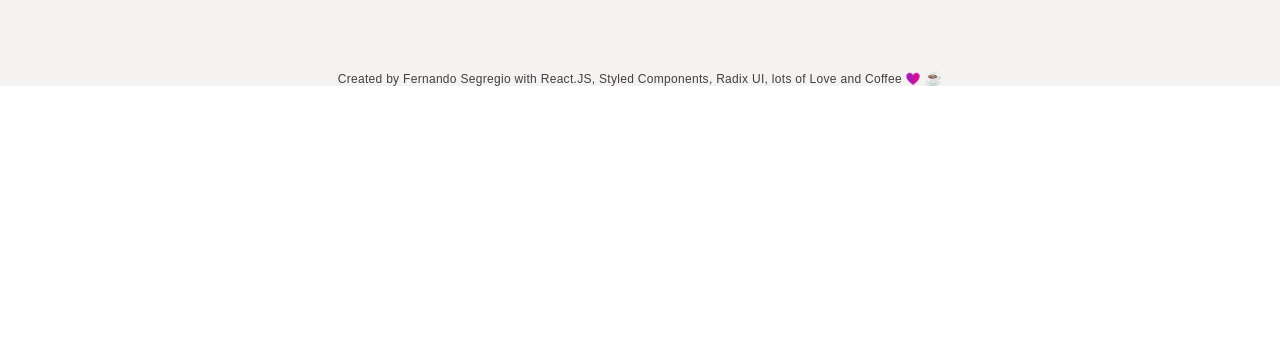
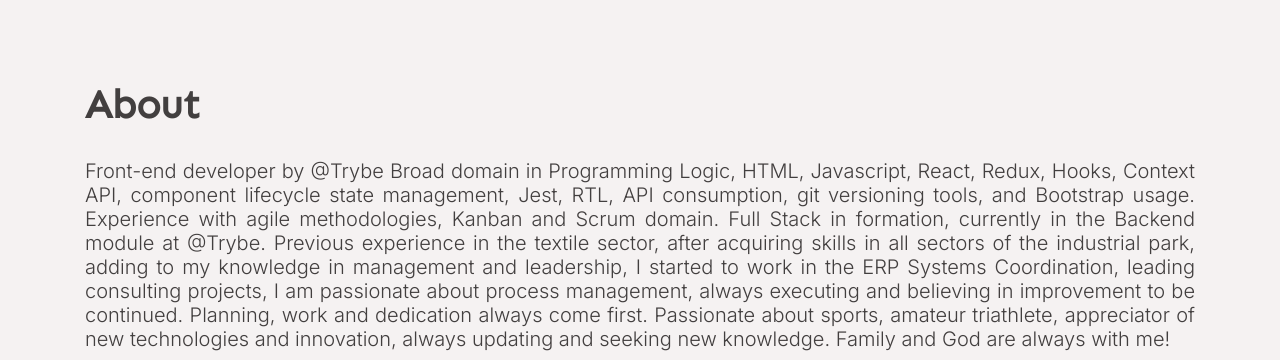
Before and after one commit to FernandoSegregio/dev, a React (Vite) app: page / in a window 1280 px wide. Shown: the part 780-1140 px from the top of the page. Before the commit the page ends 866 px from the top, so only its background shows below. Built offline with nearby package versions, Linux system fonts and the light colour scheme.

Commit message:
feat: adiciona e renderiza componente Abouy.

```diff
--- a/src/App.jsx
+++ b/src/App.jsx
@@ -4,6 +4,7 @@ import Header from './components/header/Header';
 import Main from './components/main/Main';
 import PortfolioProvider from './context/PortfolioProvider';
 import GlobalStyle from './style/GlobalStyle';
+import SectionAbout from './components/section/SectionAbout';
 
 function App() {
   return (
@@ -11,6 +12,7 @@ function App() {
       <GlobalStyle />
       <Header />
       <Main />
+      <SectionAbout />
       <Footer />
     </PortfolioProvider>
   );
--- a/src/components/main/Main.jsx
+++ b/src/components/main/Main.jsx
@@ -5,7 +5,6 @@ import photo from '../../images/photo.png';
 import { ImageMain, MainStyled } from './style';
 import languageData from '../../support/languageData';
 import { dark, light } from '../../style/theme/theme';
-import SectionAbout from '../section/SectionAbout';
 
 export default function Main() {
   const { language, theme } = useContext(PortfolioContext);
@@ -35,7 +34,6 @@ export default function Main() {
               : languageData.altPhoto.en
           }
         />
-        <SectionAbout />
       </MainStyled>
     </ThemeProvider>
   );
--- /dev/null
+++ b/src/components/section/SectionAbout.jsx
@@ -0,0 +1,26 @@
+import React, { useContext } from 'react';
+import { ThemeProvider } from 'styled-components';
+import SectionAboutStyle from './style';
+import { dark, light } from '../../style/theme/theme';
+import PortfolioContext from '../../context/PortfolioContext';
+import languageData from '../../support/languageData';
+
+export default function SectionAbout() {
+  const { language, theme } = useContext(PortfolioContext);
+  return (
+    <ThemeProvider theme={theme === 'dark' ? dark : light}>
+      <SectionAboutStyle>
+        <h3>
+          {language === 'pt-BR'
+            ? languageData.titleNav1.pt
+            : languageData.titleNav1.en}
+        </h3>
+        <p>
+          {language === 'pt-BR'
+            ? languageData.textAbout.pt
+            : languageData.textAbout.en}
+        </p>
+      </SectionAboutStyle>
+    </ThemeProvider>
+  );
+}
--- /dev/null
+++ b/src/components/section/style.js
@@ -0,0 +1,24 @@
+import styled from 'styled-components';
+
+const SectionAboutStyle = styled.section`
+  text-align: justify;
+  background-color: ${(props) => props.theme.background};
+  color: ${(props) => props.theme.text};
+  font-size: 20px;
+  width: 100%;
+  font-weight: 300;
+  padding: 10px 85px;
+
+  h3 {
+    font-size: 40px;
+    font-family: sen;
+    padding-bottom: 30px;
+  }
+
+  @media (max-width: 800px) {
+
+  }
+
+`;
+
+export default SectionAboutStyle;
--- a/src/support/languageData.js
+++ b/src/support/languageData.js
@@ -13,6 +13,34 @@ const languageData = {
   altFlagBrazil: { pt: 'Bandeira Brasil', en: 'Flag Brazil' },
   altFlagEUA: { pt: 'Bandeira EUA', en: 'Flag EUA' },
   altPhoto: { pt: 'Foto Fernando Segregio', en: 'Photo Fernando Segregio' },
+  textAbout: {
+    pt: `Desenvolvedor Front-end pela @Trybe
+
+    Amplo domínio em Lógica de Programação, HTML, Javascript, React, Redux, Hooks, Context API, ciclo de vida do componente  gerenciamento de estado, Jest, RTL, consumo de API, ferramentas de versionamento git, e utilização do Bootstrap.
+
+    Experiência com metodologias ágeis, domínio de Kanban e Scrum.
+
+    Full Stack em formação, atualmente no módulo Back-end na @Trybe.
+
+    Experiência anterior no setor têxtil, após adquirir habilidades por todos setores do parque fabril, somando a conhecimentos em gestão e liderança passei a atuar na Coordenação de Sistemas ERP, liderar projetos de consultoria, sou apaixonado por gestão de processos, sempre executando e acreditando na melhoria continua. Planejamento, trabalho e dedicação sempre em primeiro lugar.
+
+    Apaixonado por esportes, triatleta amador, apreciador de novas tecnologias e inovação, sempre se atualizando e buscando novos conhecimentos.
+
+    Família e Deus estão sempre comigo!`,
+    en: `Front-end developer by @Trybe
+
+    Broad domain in Programming Logic, HTML, Javascript, React, Redux, Hooks, Context API, component lifecycle state management, Jest, RTL, API consumption, git versioning tools, and Bootstrap usage.
+
+    Experience with agile methodologies, Kanban and Scrum domain.
+
+    Full Stack in formation, currently in the Backend module at @Trybe.
+
+    Previous experience in the textile sector, after acquiring skills in all sectors of the industrial park, adding to my knowledge in management and leadership, I started to work in the ERP Systems Coordination, leading consulting projects, I am passionate about process management, always executing and believing in improvement to be continued. Planning, work and dedication always come first.
+
+    Passionate about sports, amateur triathlete, appreciator of new technologies and innovation, always updating and seeking new knowledge.
+
+    Family and God are always with me!`,
+  },
   textFooter: {
     pt: 'Criado por Fernando Segregio com React.JS, Styled Components, Radix UI, muito Amor e Café',
     en: 'Created by Fernando Segregio with React.JS, Styled Components, Radix UI, lots of Love and Coffee',
```
